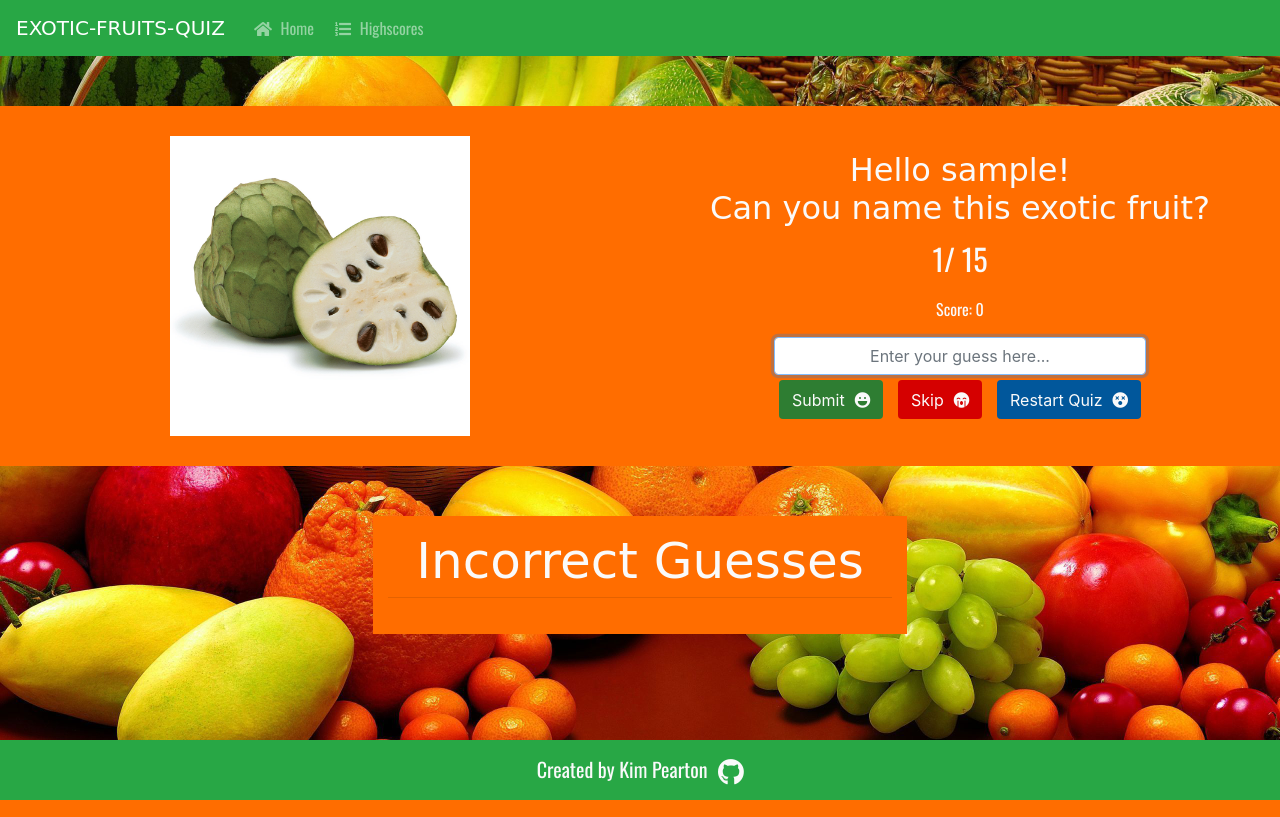
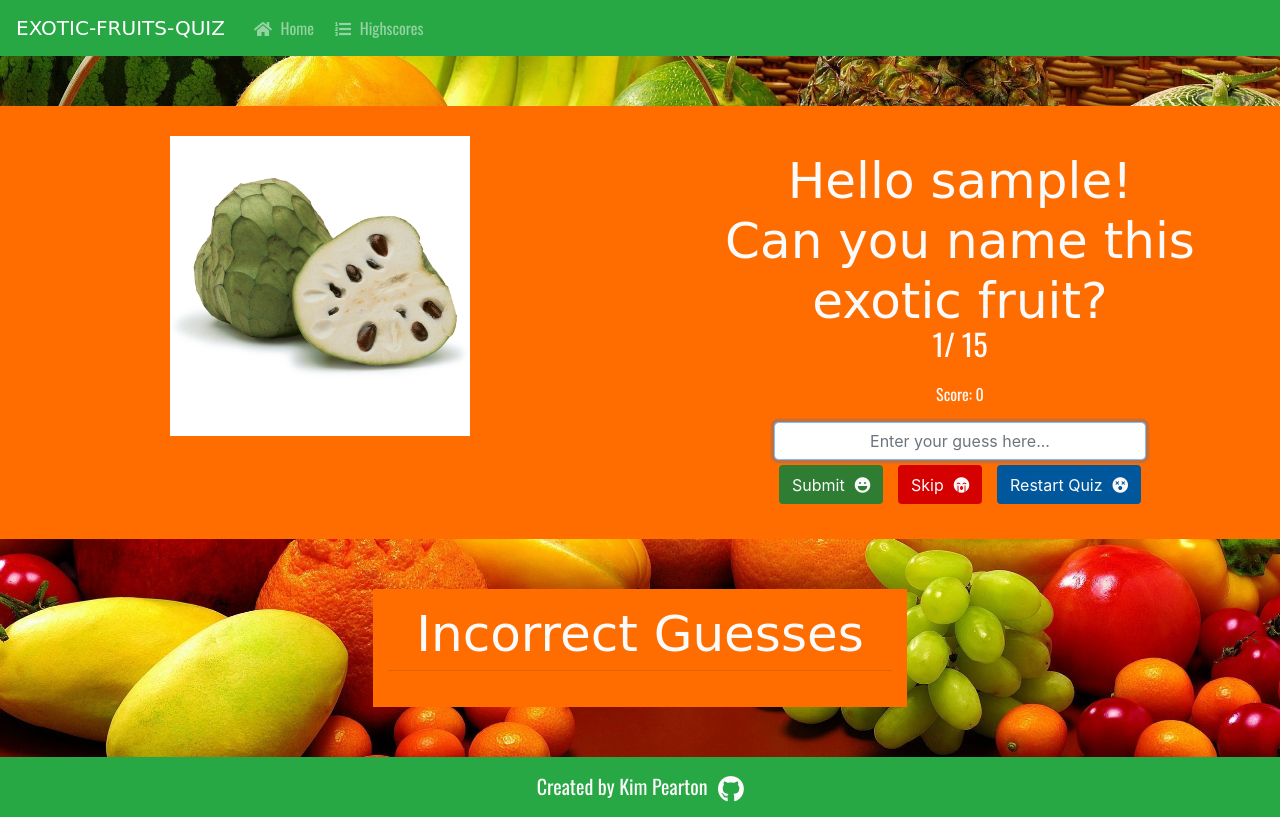
Before and after one commit to Code-Institute-Submissions/quiz, a Flask app: a page that uses templates/game.html in a window 1280 px wide. Run offline with Flask 2, Linux system fonts and the light colour scheme; some libraries are stand-ins or nearby versions; some web fonts are replaced.

Commit message:
Enlarge headings, change container-fluid to container

```diff
--- a/templates/game.html
+++ b/templates/game.html
@@ -2,7 +2,7 @@
 {% block content %}
 
     <!-- Main Quiz Content -->
-    <div class="container-fluid content-box col-12">
+    <div class="container content-box col-12">
         <div class="row quiz-content">
             <!-- Exotic Fruit Image -->
             <div class="col-lg-6 col-md-6 col-sm-12 col-xs-12">
@@ -11,7 +11,7 @@
             <!-- Question & Answer -->
             <div class="col-lg-6 col-md-6 col-sm-12 col-xs-12">
                 <!-- Question -->
-                <h2 class="text-center heading">Hello <span>{{username}}</span>!<br>Can you name this exotic fruit?</h2>
+                <h2 class="text-center statement">Hello <span>{{username}}</span>!<br>Can you name this exotic fruit?</h2>
                 <div class="justify-content-center question-score">
                     <p class="text-center question-id">{{question_id + 1}}/ <span>15</span></p>
                     <p class="text-center">Score: <span>{{score}}</span></p>
```
